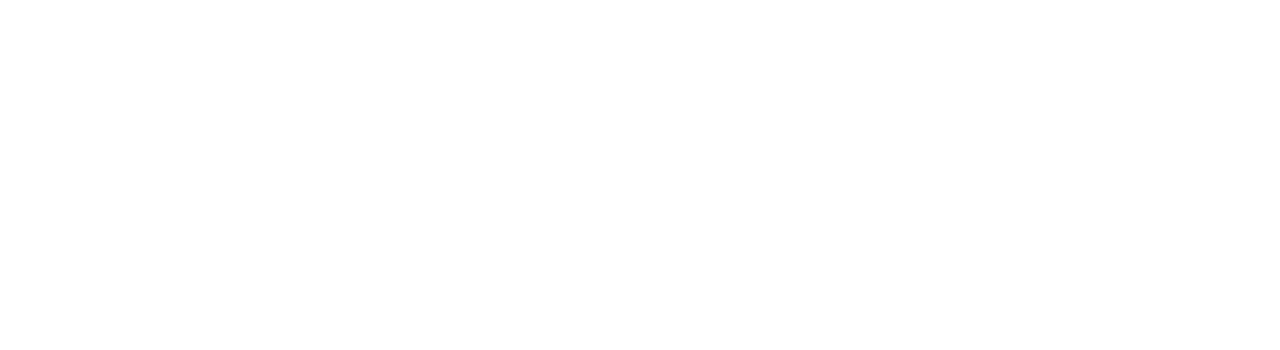
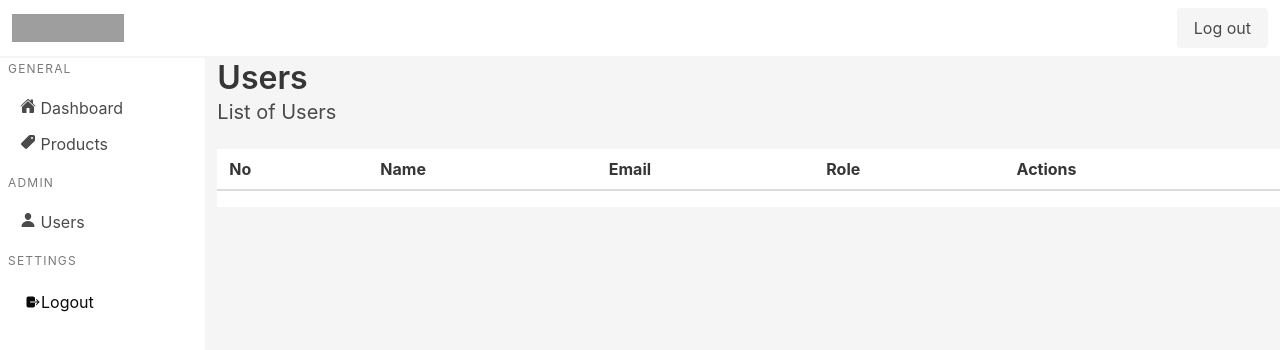
Before and after one commit to dev-fakhrihasani/tlc-frontend-admin, a React (Create React App) app: page /users in a window 1280 px wide. Before the commit this address had no page. Shown: the top 350 px of the page. Built offline with nearby package versions, Linux system fonts and the light colour scheme; grey boxes are pictures that could not be loaded.

Commit message:
Create Login and UserList page

```diff
--- a/src/App.js
+++ b/src/App.js
@@ -1,12 +1,16 @@
 import { BrowserRouter, Routes, Route } from 'react-router-dom'
 import Dashboard from './pages/Dashboard';
+import Login from './components/Login';
+import Users from './pages/Users';
 
 function App() {
   return (
     <div>
       <BrowserRouter>
         <Routes>
+          <Route path='/' element={<Login />}></Route>
           <Route path='/dashboard' element={<Dashboard />}></Route>
+          <Route path='/users' element={<Users />}></Route>
         </Routes>
       </BrowserRouter>
     </div>
--- /dev/null
+++ b/src/components/Login.jsx
@@ -0,0 +1,36 @@
+import React from 'react'
+
+const Login = () => {
+  return (
+    <section className="hero has-background-grey-light is-fullheight is-fullwidth">
+      <div className="hero-body">
+        <div className="container">
+          <div className="columns is-centered">
+            <div className="column is-4">
+              <form className="box">
+                <h1 className='title is-2'>Login</h1>
+                <div className="field">
+                  <label className="label">Email</label>
+                  <div className="control">
+                    <input type="text" className="input" placeholder='Email' />
+                  </div>
+                </div>
+                <div className="field">
+                  <label className="label">Password</label>
+                  <div className="control">
+                    <input type="password" className="input" placeholder='******' />
+                  </div>
+                </div>
+                <div className="field mt-5">
+                  <button className="button is-success is-fullwidth">Login</button>
+                </div>
+              </form>
+            </div>
+          </div>
+        </div>
+      </div>
+    </section>
+  )
+}
+
+export default Login
--- /dev/null
+++ b/src/components/UserList.jsx
@@ -0,0 +1,33 @@
+import React from 'react'
+
+const UserList = () => {
+  return (
+    <div>
+      <h1 className='title'>Users</h1>
+      <h2 className='subtitle'>List of Users</h2>
+      <table className='table is-striped is-fullwidth'>
+        <thead>
+          <tr>
+            <th>No</th>
+            <th>Name</th>
+            <th>Email</th>
+            <th>Role</th>
+            <th>Actions</th>
+          </tr>
+        </thead>
+        <tbody>
+          <tr>
+            <td></td>
+            <td></td>
+            <td></td>
+            <td></td>
+            <td></td>
+          </tr>
+        </tbody>
+      </table>
+
+    </div>
+  )
+}
+
+export default UserList
--- /dev/null
+++ b/src/pages/Users.jsx
@@ -0,0 +1,13 @@
+import React from 'react'
+import Layout from '../pages/Layout'
+import UserList from '../components/UserList'
+
+const Users = () => {
+  return (
+    <Layout>
+      <UserList />
+    </Layout>
+  )
+}
+
+export default Users
```
